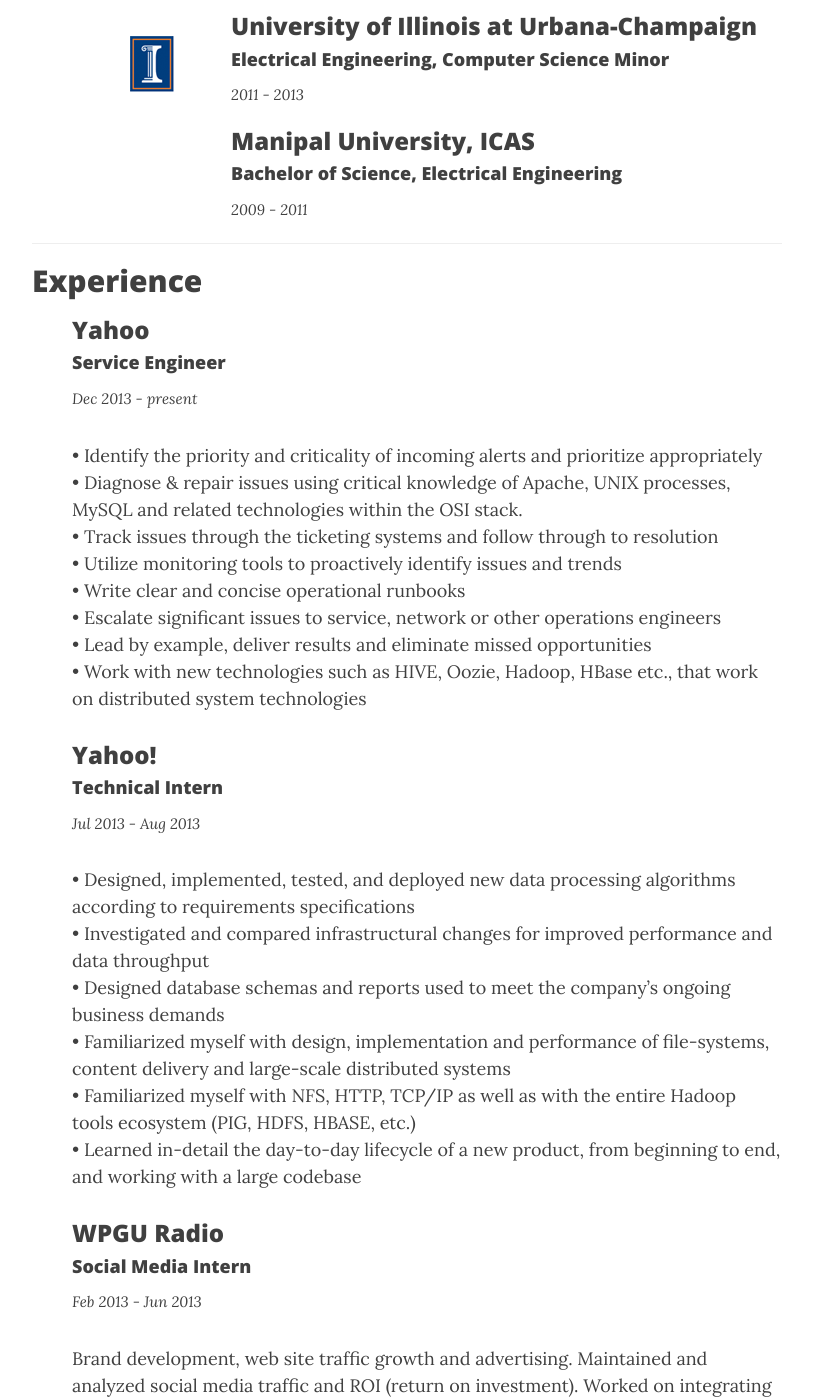
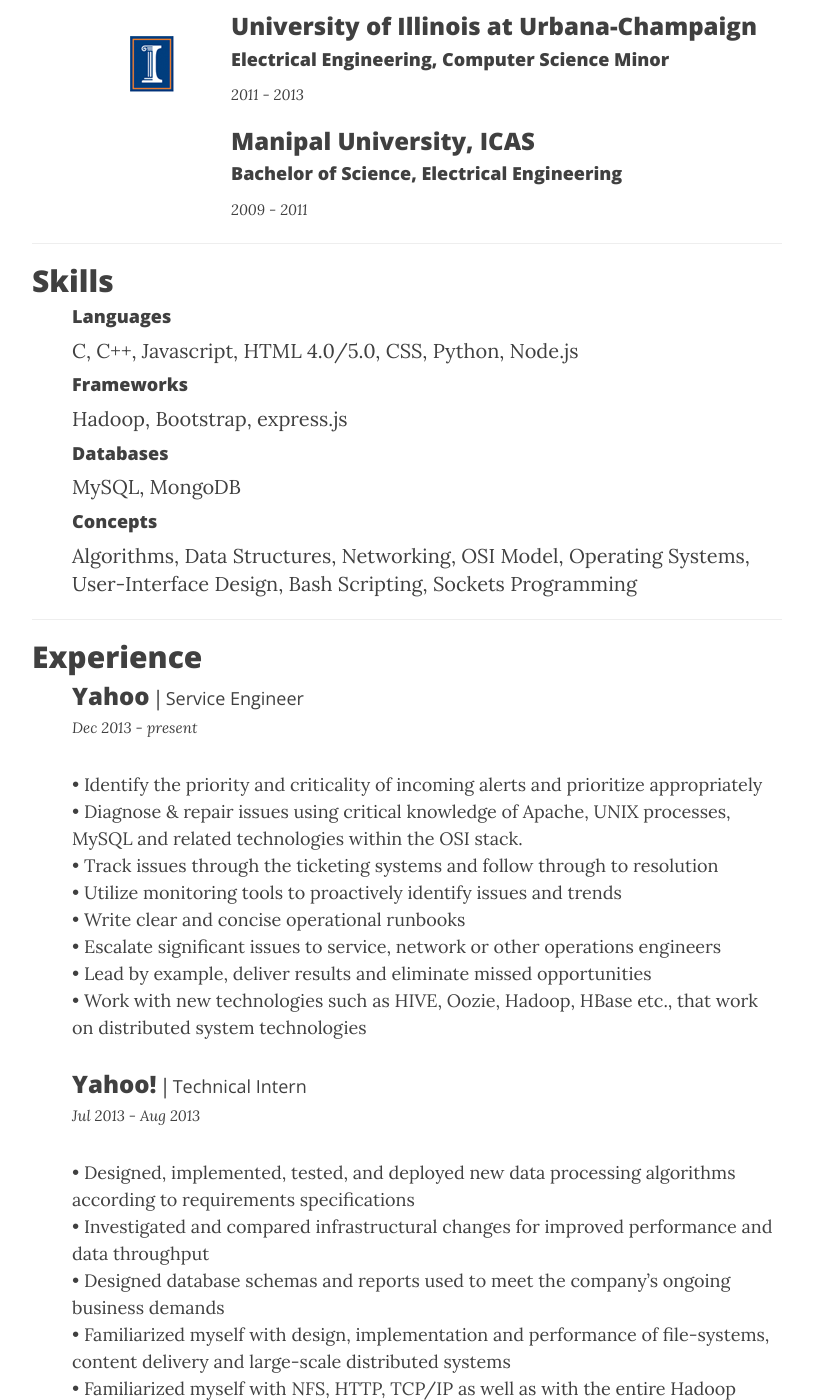
Before and after one commit to tushdante/tushdante.github.io, a Jekyll site: the page built from resume.html, in a window 1280 px wide and 1400 px high, scrolled down 566 px. Shown: the whole window, without its empty margins (233-1046 px from the left). Built offline with Jekyll 4.4.1, drawn with Linux system fonts in a browser that asks for light colours; nearby versions of some CDN libraries.

Commit message:
added skills; changed up formatting

```diff
--- a/resume.html
+++ b/resume.html
@@ -11,7 +11,7 @@ header-img: "img/about-bg.jpg"
 <div class="row">
     <div class="col-md-12">
         <a href="{{ site.baseurl }}/assets/Tushar Bhushan-Resume.pdf">
-          <span class="fa-stack fa-lg" style="float:right; margin-top:10px;">
+          <span class="fa-stack fa-lg" style="float:right;">
               <i class="fa fa-circle fa-stack-2x"></i>
               <i class="fa fa-file-pdf-o fa-stack-1x fa-inverse"></i>
           </span>
@@ -34,15 +34,24 @@ header-img: "img/about-bg.jpg"
             {% endfor %}
           </ul>
         </section>
-
-      <hr/>
+        <hr/>
+        <section>
+          <h2>Skills</h2>
+          <ul style="list-style-type: none;">
+            <li><h4>Languages</h4> C, C++, Javascript, HTML 4.0/5.0, CSS, Python, Node.js</li>
+            <li><h4>Frameworks</h4> Hadoop, Bootstrap, express.js </li>
+            <li><h4>Databases</h4> MySQL, MongoDB</li>
+            <li><h4>Concepts</h4> Algorithms, Data Structures, Networking, OSI Model, Operating Systems, User-Interface Design, Bash Scripting, Sockets Programming</li>
+          </ul>
+        </section>
+        <hr/>
       <section>
         <h2>Experience</h2>
         <ul style="list-style-type: none;">
           {% for position in site.data.resume.positions.values %}
             <li>
-              <h3>{{ position.company.name }}</h3>
-              <h4>{{ position.title }}</h4>
+              <h3 style="display:inline">{{ position.company.name }} </h3> | <h4 style="display:inline; font-weight: normal;">{{ position.title }}</h4>
+              <br/>
               <span style="font-size: 15px"><em> {{ position.startDate }} - {{ position.endDate }}</em></span>
               <p style="font-size: 18px">{{ position.summary | replace:'•','<br/> •' | replace_first:'<br/> •','•'  }}</p>
             </li>
```
